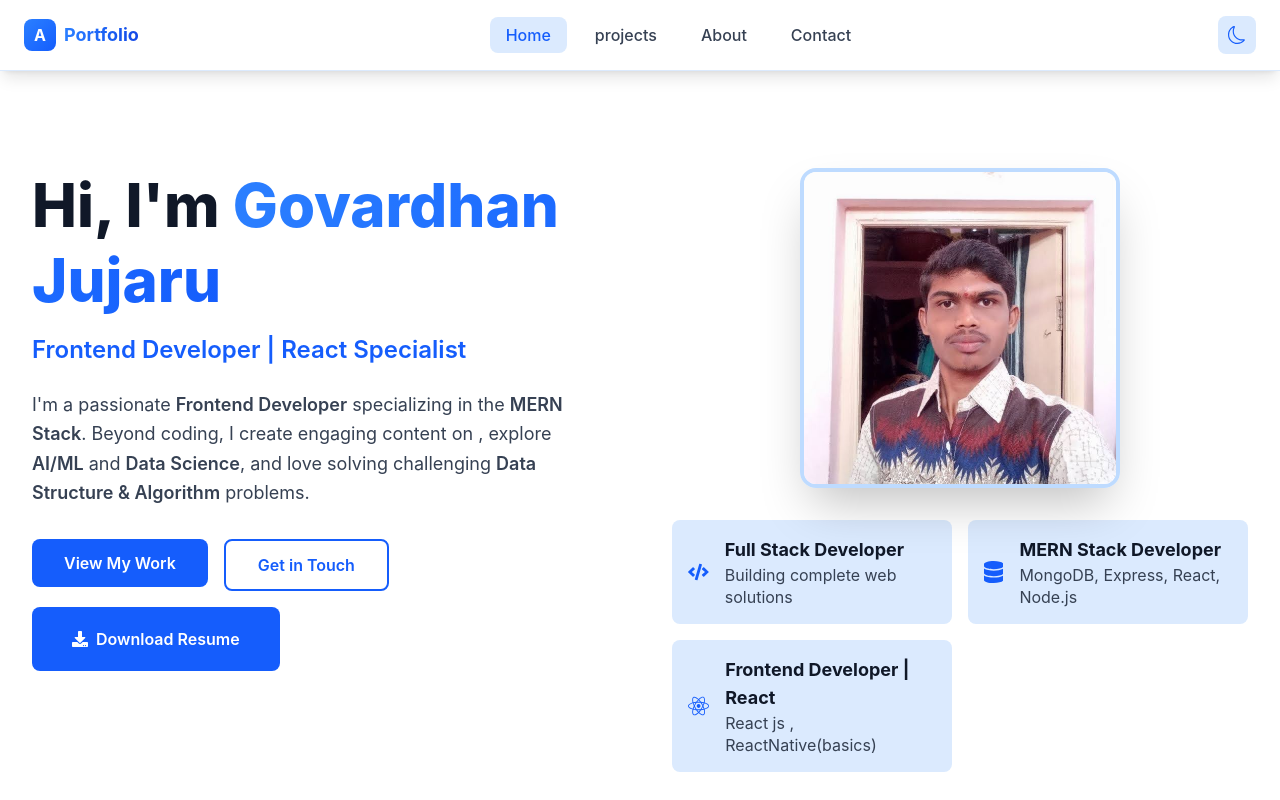
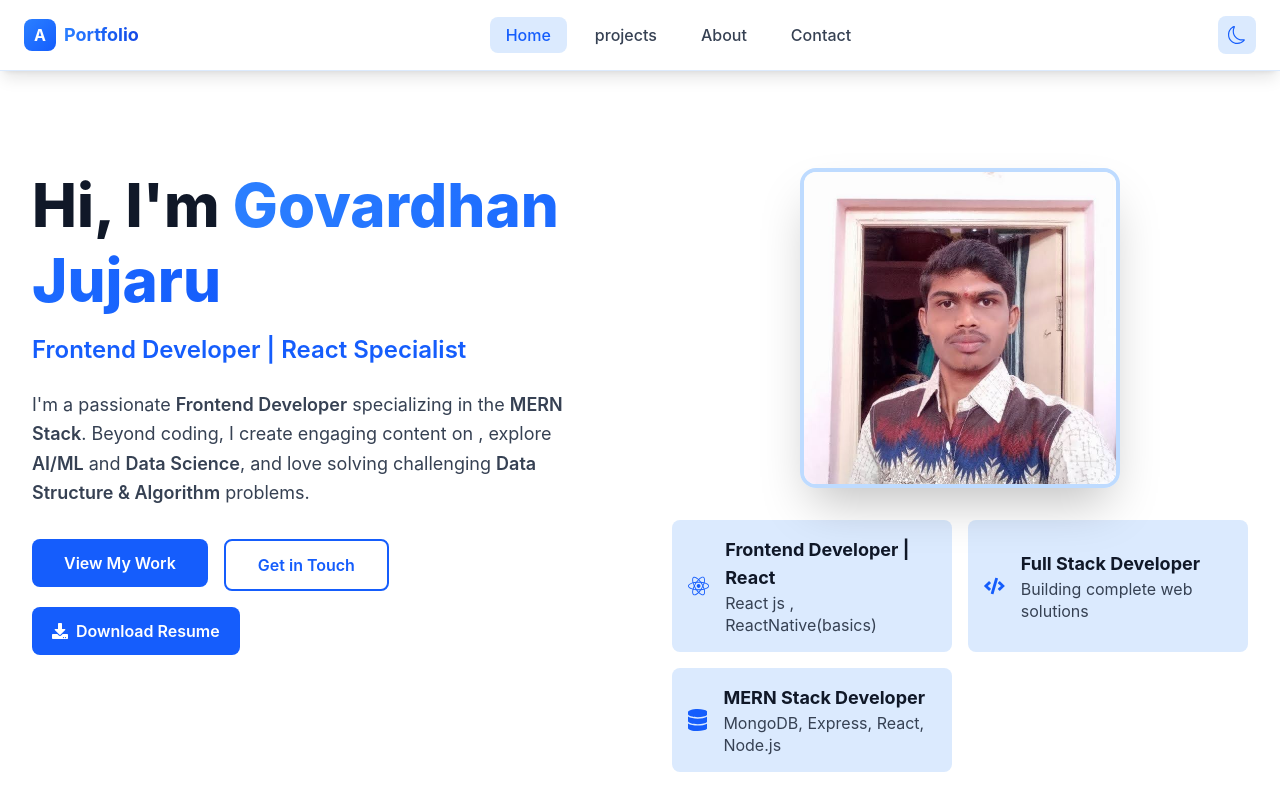
Before and after one commit to Govardhan0020/portfolio, a React (Vite) app: page /#/ in a window 1280 px wide. Shown: the top 800 px of the page. Built offline with nearby package versions, Linux system fonts and the light colour scheme.

Commit message:
updated resume button

```diff
--- a/src/pages/Home.jsx
+++ b/src/pages/Home.jsx
@@ -3,7 +3,7 @@ import { useTheme } from "../hooks/ThemeContext";
 import Govardhan_Resume from "../assets/Govardhan_Resume.pdf";
 import { FaCode, FaDatabase, FaReact, FaDownload } from "react-icons/fa";
 import { Link } from "react-router-dom";
-import profilepic from "../assets/profilePicture.jpg"
+import profilepic from "../assets/profilePicture.jpg";
 
 export const Home = () => {
   const { theme } = useTheme();
@@ -22,6 +22,11 @@ export const Home = () => {
 
   const roles = [
     {
+      icon: FaReact,
+      title: "Frontend Developer | React ",
+      desc: "React js , ReactNative(basics) ",
+    },
+    {
       icon: FaCode,
       title: "Full Stack Developer",
       desc: "Building complete web solutions",
@@ -30,11 +35,6 @@ export const Home = () => {
       icon: FaDatabase,
       title: "MERN Stack Developer",
       desc: "MongoDB, Express, React, Node.js",
-    },
-    {
-      icon: FaReact,
-      title: "Frontend Developer | React ",
-      desc: "React js , ReactNative(basics) ",
     },
   ];
 
@@ -102,17 +102,17 @@ export const Home = () => {
                 </button>
               </Link>
             </div>
-            <div className=" flex flex-col sm:flex-row gap-4 justify-start  mt-4  ">
+            <div className="flex flex-col sm:flex-row gap-2 justify-start items-start mt-4">
               <button
                 onClick={handleDownload}
-                className={`px-9 w[800px] py-4 rounded-lg font-semibold transition-all duration-300 text-sm sm:text-base cursor-pointer ${
+                className={`px-5 py-3 rounded-lg font-semibold transition-all duration-300 text-sm sm:text-base cursor-pointer w-fit ${
                   isDark
                     ? "bg-blue-600 hover:bg-blue-700 text-white"
                     : "bg-blue-600 hover:bg-blue-700 text-white"
                 }`}
               >
-                <span className="flex p-1 gap-2 ">
-                  <FaDownload className="mt-1" />
+                <span className="flex items-center gap-2">
+                  <FaDownload />
                   Download Resume
                 </span>
               </button>
```
